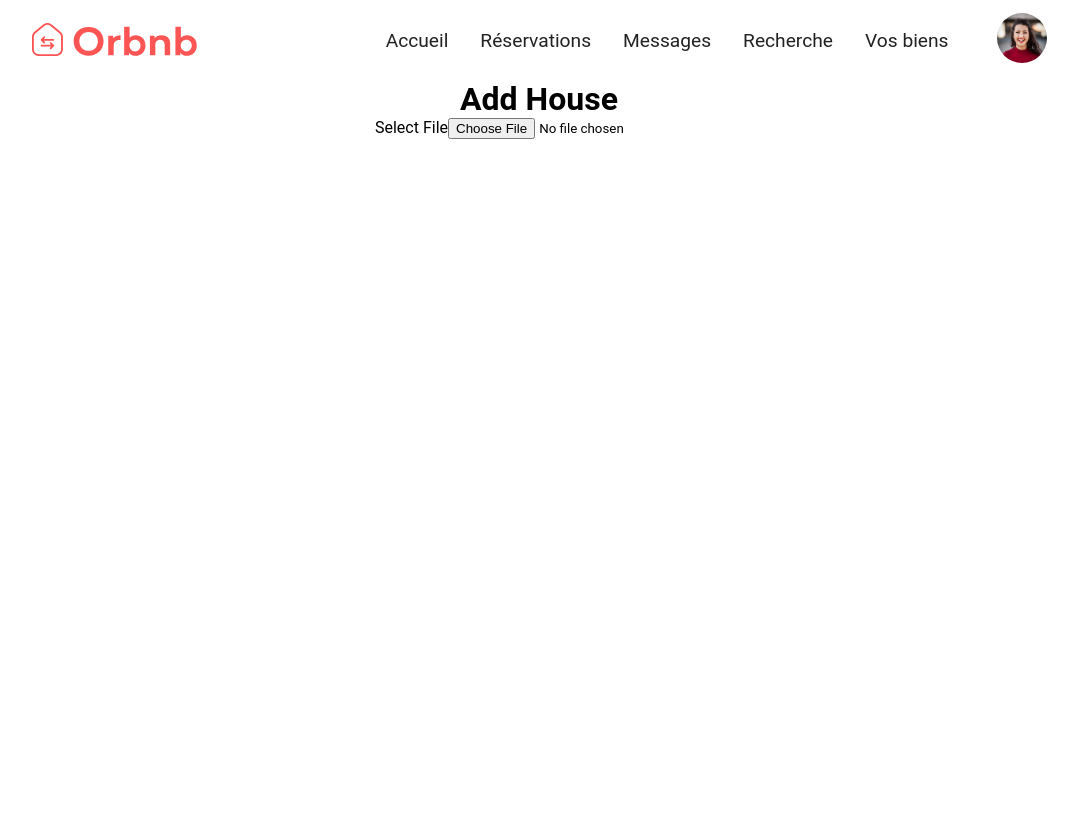
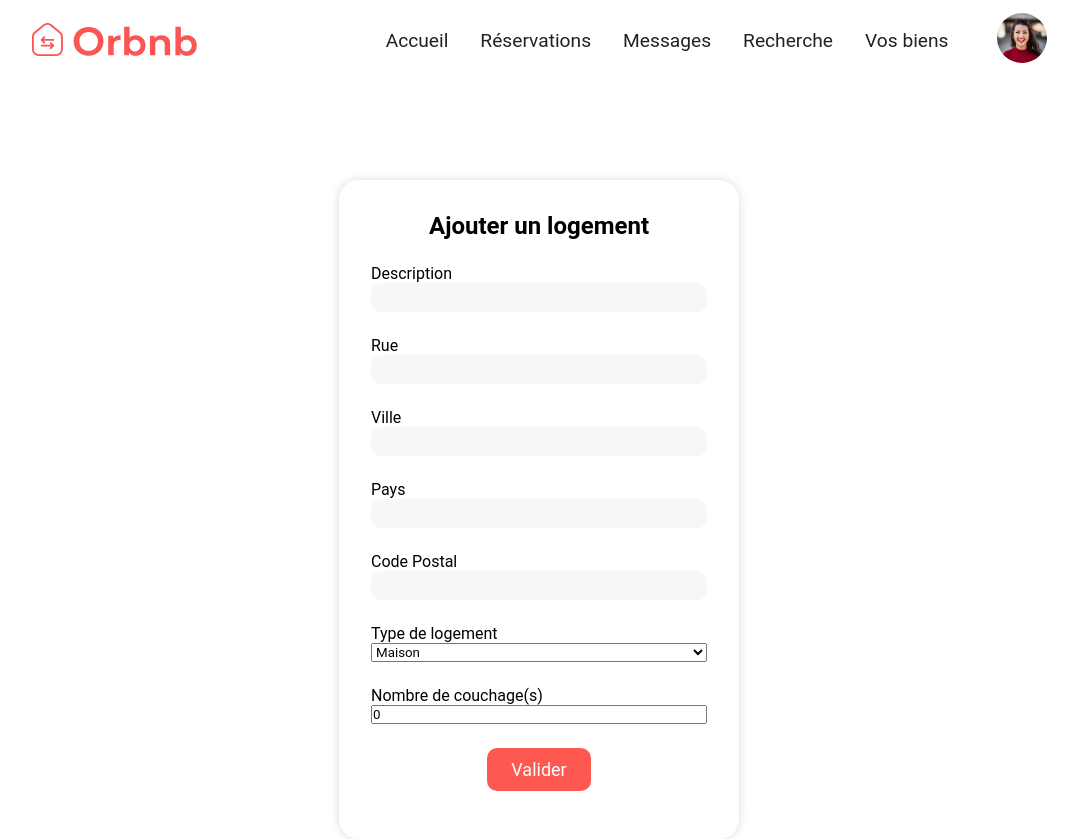
Before and after one commit to Techno-Web-Project/orbnbFrontend, a React (Create React App) app: page /add in a window 1280 px wide. Shown: the whole page, without its empty margins (101-1179 px from the left). Before the commit the page ends 800 px from the top, so only its background shows below. Built offline with nearby package versions, Linux system fonts and the light colour scheme.

Commit message:
Try to add the form for adding a housing

```diff
--- a/src/components/AddHouse.js
+++ b/src/components/AddHouse.js
@@ -1,8 +1,125 @@
 import React from 'react';
 import './AddHouse.css';
+import { useState, useEffect, useContext } from 'react';
+import axios from './api/axios';
 
 function AddHouse() {
-  return (
+    const [description, setDescription] = useState('');
+    const [street, setStreet] = useState('');
+    const [city, setCity] = useState('');
+    const [country, setCountry] = useState('');
+    const [postalCode, setPostalCode] = useState('');
+    const [housingType, setHousingTYpe] = useState('');
+    const [numberOfBed, setNumberOfBed] = useState(0);
+
+    const[housing, setHousing] = useState('');
+
+    const HandleSubmit = (e) => {
+      e.preventDefault();
+      console.log(description);
+      console.log(street);
+      console.log(city);
+      console.log(country);
+      console.log(postalCode);
+      console.log(housingType);
+      console.log(numberOfBed);
+      axios.post('http://localhost:8081/housingApi/addHousing', {
+            description : description,
+            street : street,
+            city : city,
+            country : country,
+            postalCode : postalCode,
+            validate : false,
+            housingType : "HOUSE",
+            numberOfBed : numberOfBed,
+            person : 1 //TODO set l'id de la session
+          })
+          .then(res=>
+            console.log(Response))
+          .catch(function (error) {
+            console.log(error);
+          });
+    };
+
+
+    return (
+      <div className="Register">
+          <section>
+            <h1>Ajouter un logement</h1>
+            <form onSubmit={HandleSubmit}>
+              <label htmlFor="description">Description</label>
+              <input
+                type="text"
+                id="description"
+                autoComplete="off"
+                onChange={(e) => setDescription(e.target.value)}
+                value={description}
+                required
+              />
+
+              <label htmlFor="street">Rue</label>
+              <input
+                type="text"
+                id="street"
+                onChange={(e) => setStreet(e.target.value)}
+                value={street}
+                required
+              />
+
+              <label htmlFor="city">Ville</label>
+              <input
+                type="text"
+                id="city"
+                onChange={(e) => setCity(e.target.value)}
+                value={city}
+                required
+              />
+
+              <label htmlFor="country">Pays</label>
+              <input
+                type="text"
+                id="country"
+                onChange={(e) => setCountry(e.target.value)}
+                value={country}
+                required
+              />
+
+              <label htmlFor="postalCode">Code Postal</label>
+              <input
+                type="text"
+                id="postalCode"
+                onChange={(e) => setPostalCode(e.target.value)}
+                value={postalCode}
+                required
+              />
+
+              <label htmlFor="housingType">Type de logement</label>
+              <select onChange={(e) => setHousingTYpe(e.target.value)}
+                value={housingType}
+                required
+                id="housingType"
+                type="text">
+                <option value="HOUSE">Maison</option>
+                <option value="APARTMENT">Appartement</option>
+                <option value="ROOM">Chambre</option>
+              </select>
+
+              <label htmlFor="numberOfBed">Nombre de couchage(s)</label>
+              <input
+                type="number"
+                id="numberOfBed"
+                onChange={(e) => setNumberOfBed(e.target.value)}
+                value={numberOfBed}
+                required
+              />
+              <button className="formButton">Valider</button>
+            </form>
+
+          </section>
+      </div>
+    );
+
+  /*return (
     <div className="addHouseDiv">
       <h1>Add House</h1>
       <div className="addInput">
@@ -10,7 +127,8 @@ function AddHouse() {
         <input type="file" name="file" />
       </div>
     </div>
-  );
+
+  );*/
 }
 
 export default AddHouse;
```
